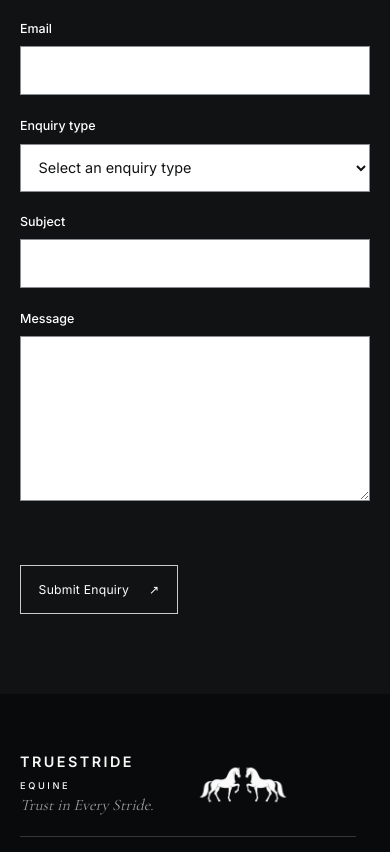
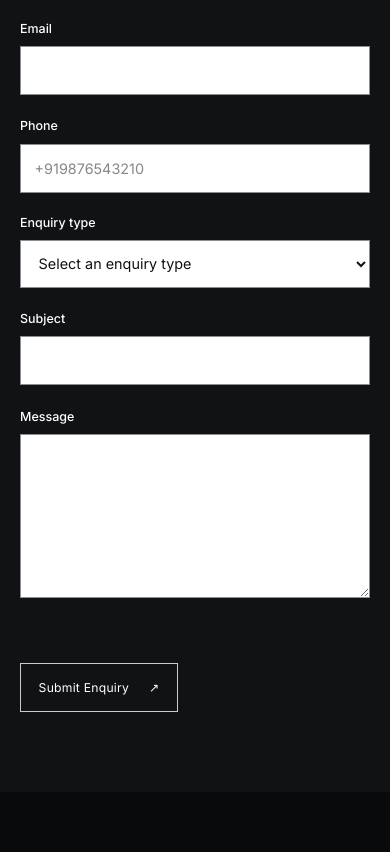
Before and after one commit to TrueStrideEquine/TrueStrideWebsite-, a Next.js app: page / in a window 390 px wide. Shown: the part 6457-7309 px from the top of the page. Built offline with nearby package versions, Linux system fonts and the light colour scheme.

Commit message:
Require Indian phone number on enquiries

```diff
--- a/src/features/contact/contact-form.tsx
+++ b/src/features/contact/contact-form.tsx
@@ -71,6 +71,21 @@ export function ContactForm() {
       </div>
       <div className="contact-form__row">
         <div className="contact-field">
+          <label htmlFor="contact-phone">Phone</label>
+          <input
+            autoComplete="tel"
+            id="contact-phone"
+            inputMode="tel"
+            maxLength={13}
+            name="phone"
+            pattern="\\+91[6-9][0-9]{9}"
+            placeholder="+919876543210"
+            title="Enter an Indian mobile number starting with +91, followed by 10 digits."
+            type="tel"
+            required
+          />
+        </div>
+        <div className="contact-field">
           <label htmlFor="contact-enquiry-type">Enquiry type</label>
           <select
             id="contact-enquiry-type"
@@ -92,10 +107,10 @@ export function ContactForm() {
             <option value="general">General enquiry</option>
           </select>
         </div>
-        <div className="contact-field">
-          <label htmlFor="contact-subject">Subject</label>
-          <input id="contact-subject" name="subject" required />
-        </div>
+      </div>
+      <div className="contact-field">
+        <label htmlFor="contact-subject">Subject</label>
+        <input id="contact-subject" name="subject" required />
       </div>
       <div className="contact-field">
         <label htmlFor="contact-message">Message</label>
```
